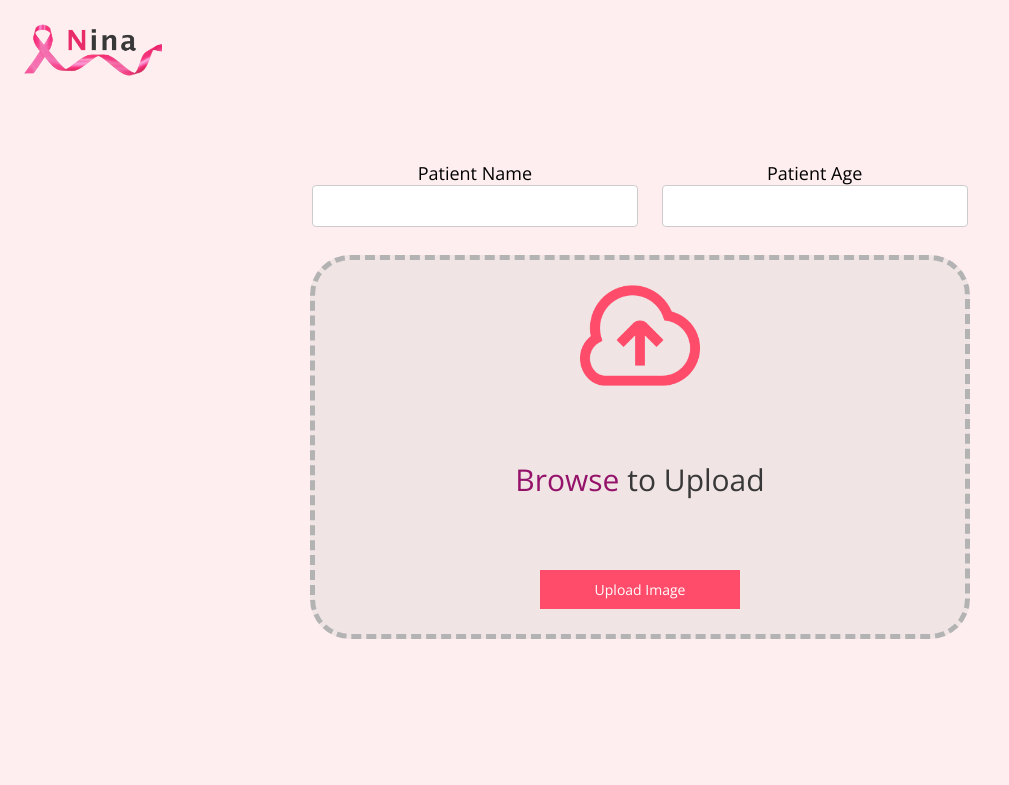
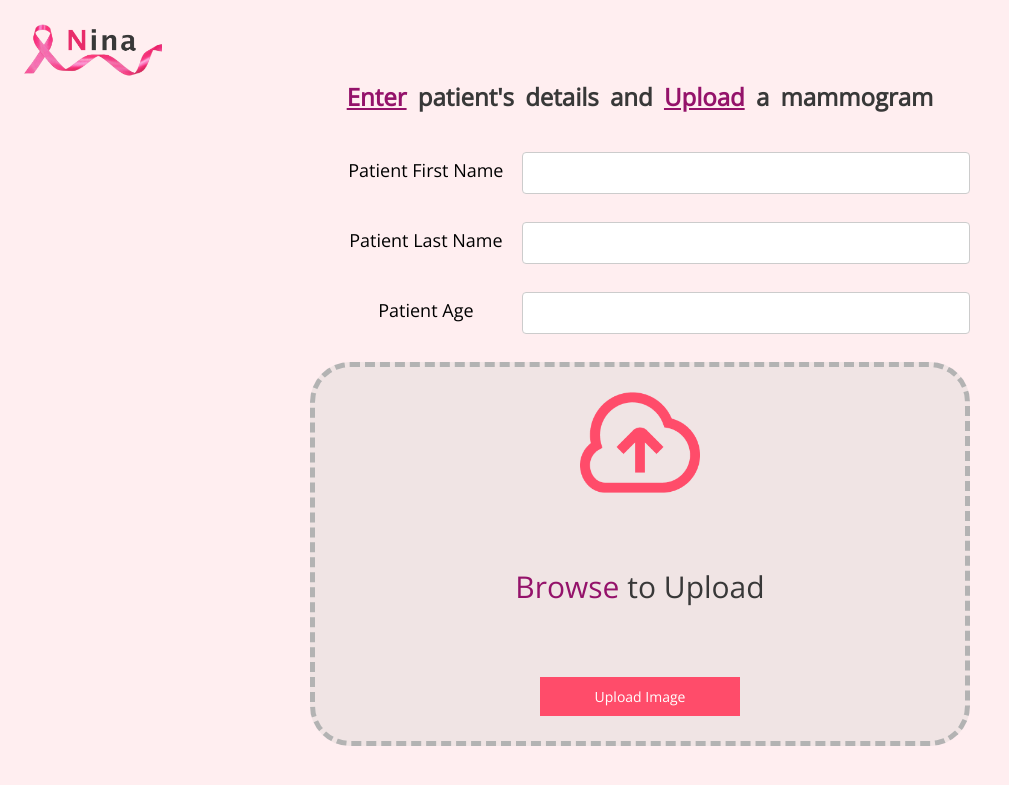
Before and after one commit to mwisechacha/Project-Nina, a Django app: page /upload/ in a window 1280 px wide. Shown: the top 785 px of the page, without its empty margins (0-1009 px from the left). Run offline with Django 5.2, Linux system fonts and the light colour scheme; parts of the project's set-up code (start-up, migrations or seed data) failed here and were passed over.

Commit message:
update patient information, redesign report format, add html report

```diff
--- a/predictions/forms.py
+++ b/predictions/forms.py
@@ -1,5 +1,5 @@
 from django import forms
-from .models import Mammogram, ModelMetrics
+from .models import Mammogram, ModelMetrics, Patient
 
 class MammogramForm(forms.ModelForm):
     class Meta:
@@ -13,3 +13,9 @@ class ModelMetricsForm(forms.ModelForm):
                   'target', 'accuracy',
                   'precision','recall',
                   'f1_score']
+
+class Patient(forms.ModelForm):
+    class Meta:
+        model = Patient
+        fields = ['first_name', 'last_name',
+                   'age']
--- a/predictions/models.py
+++ b/predictions/models.py
@@ -2,11 +2,12 @@ from django.db import models
 import uuid
 
 class Patient(models.Model):
-    name = models.CharField(max_length=100, null=True, blank=True)
+    first_name = models.CharField(max_length=100, null=True, blank=True)
+    last_name = models.CharField(max_length=100, null=True, blank=True)
     age = models.IntegerField()
 
     def __str__(self):
-        return f"Patient {self.name}"
+        return f"Patient {self.first_name} {self.last_name} aged {self.age}"
 
 
 class Mammogram(models.Model):
--- a/predictions/templates/predictions/upload_image.html
+++ b/predictions/templates/predictions/upload_image.html
@@ -14,10 +14,18 @@
     <div class="upload-container">
         <form id="upload-form" method="POST" enctype="multipart/form-data">
             {% csrf_token %}
+            <div class="upload-title">
+                <p><span><u>Enter</u></span> patient's details and <span><u>Upload</u></span>
+                a mammogram</p>
+            </div>
             <div class="patient-details">
                 <div class="patient">
-                    <label for="patient_name">Patient Name</label>
-                    <input type="text" name="patient_name" id="patient_name" required>
+                    <label for="patient_name">Patient First Name</label>
+                    <input type="text" name="patient_first_name" id="patient_first_name" required>
+                </div>
+                <div class="patient">
+                    <label for="patient_last_name">Patient Last Name</label>
+                    <input type="text" name="patient_last_name" id="patient_last_name" required>
                 </div>
                 <div class="patient">
                     <label for="patient_age">Patient Age</label>
--- a/predictions/views.py
+++ b/predictions/views.py
@@ -8,8 +8,7 @@ from reportlab.lib.styles import getSampleStyleSheet, ParagraphStyle
 from reportlab.platypus import SimpleDocTemplate, Paragraph, Spacer, Table, TableStyle, Image
 from reportlab.lib import colors
 from reportlab.lib.colors import HexColor
-from reportlab.pdfbase.ttfonts import TTFont
-from reportlab.pdfbase import pdfmetrics
+from reportlab.lib.enums import TA_RIGHT
 from .forms import MammogramForm
 from .models import Mammogram, ModelMetrics, Patient
 from .predictions import predict, get_mammogram_stats
@@ -23,10 +22,12 @@ def upload_mammogram(request):
     if request.method == 'POST':
         mammogram_form = MammogramForm(request.POST, request.FILES)
         if mammogram_form.is_valid():
-            patient_name = request.POST.get('patient_name')
+            first_name = request.POST.get('first_name')
+            last_name = request.POST.get('last_name')
             patient_age = request.POST.get('patient_age')
             patient, created = Patient.objects.get_or_create(
-                name=patient_name, age=patient_age)
+                first_name=first_name,
+                last_name=last_name, age=patient_age)
             mammogram = mammogram_form.save(commit=False)
             mammogram.patient = patient
             mammogram.save()
@@ -120,71 +121,122 @@ def results_view(request, mammogram_id):
 
 def generate_report_view(request, mammogram_id):
     mammogram = get_object_or_404(Mammogram, pk=mammogram_id)
-    context = {
-        'mammogram': mammogram,
-        'prediction': mammogram.model_diagnosis,
-        'describe_prediction': mammogram.descriptive_diagnosis,
-        'birads_assessment': mammogram.birads_assessment,
-        'breast_density': mammogram.breast_density,
-        'breast_density_category': mammogram.breast_density,
-    }
+    patient = mammogram.patient
 
     response = HttpResponse(content_type='application/pdf')
-    response['Content-Disposition'] = f'attachment; filename="report_{mammogram_id}.pdf"'
+    response['Content-Disposition'] = f'attachment; filename="{patient.first_name}{patient.last_name}_diagnosis report_{mammogram_id}.pdf"'
 
     buffer = BytesIO()
     doc = SimpleDocTemplate(buffer, pagesize=letter)
 
     styles = getSampleStyleSheet()
-    styles['Heading1'].fontSize = 18
-    styles['Heading1'].leading = 22
-    styles['Heading1'].spaceAfter = 10
-    styles['Heading1'].alignment = 1
-
-    styles.add(ParagraphStyle(name='CustomHeading2', fontSize=14, leading=18, spaceAfter=10))
-    styles.add(ParagraphStyle(name='CustomBodyText', fontSize=12, leading=14))
-
-    # register font
-    # font_path = os.path.join(settings.STATICFILES_DIRS[0], 'fonts', 'OpenSans-Regular.ttf')
-    # pdfmetrics.registerFont(TTFont('OpenSans', font_path))
+    styles.add(ParagraphStyle(name="CenteredHeading", fontSize=18, spaceAfter=10, alignment=1, fontName="Helvetica-Bold"))
+    styles.add(ParagraphStyle(name="SubHeading", fontSize=14, spaceAfter=6, fontName="Helvetica-Bold"))
+    styles.add(ParagraphStyle(name="CustomBodyText", fontSize=12, leading=16, spaceAfter=10))
+    styles.add(ParagraphStyle(name="TableHeader", fontSize=12, textColor=colors.white, backColor=HexColor("#FFEEF0"), alignment=1))
+    styles.add(ParagraphStyle(name="Date", fontSize=12, textColor=colors.grey, alignment=TA_RIGHT))
 
     elements = []
 
     # add logo
     logo_path = os.path.join(settings.STATICFILES_DIRS[0], 'images', 'nina-logo.png')
     elements.append(Image(logo_path, width=100, height=50))
+    elements.append(Spacer(1, 5))
+
+    logo_description = "Nina Breast Cancer Detection System"
+    elements.append(Paragraph(logo_description, ParagraphStyle(name="LogoDescription", fontSize=12, alignment=1, textColor=colors.grey)))
     elements.append(Spacer(1, 12))
 
+    elements.append(Paragraph("Breast Cancer Diagnosis Report", styles['CenteredHeading']))
+    elements.append(Paragraph(mammogram.uploaded_at.strftime('%d-%m-%Y'), styles['Date']))
+    elements.append(Spacer(1, 20))
 
-    elements.append(Paragraph(f"Diagnosis Report for {Patient.name}", styles['Heading1']))
-    elements.append(Spacer(1, 12))
+    # patient information
+    elements.append(Paragraph("Patient Information", styles["SubHeading"]))
+    patient_info_data = [
+        ["Patient Name:", patient.first_name + " " + patient.last_name],
+        ["Age:", str(patient.age)]
+    ]
+    patient_info_table = Table(patient_info_data, colWidths=[150, 300])
+    patient_info_table.setStyle(TableStyle([
+        ('TEXTCOLOR', (0, 0), (-1, -1), colors.black),
+        ('ALIGN', (0, 0), (-1, -1), 'LEFT'),
+        ('FONTNAME', (0, 0), (-1, -1), 'Helvetica'),
+        ('BOTTOMPADDING', (0, 0), (-1, -1), 5),
+    ]))
+    elements.append(patient_info_table)
+    elements.append(Spacer(1, 10))
 
-    # add mammogram image
+    # findings and diagnosis
+    elements.append(Paragraph("<u>Summary Findings<u>", styles["SubHeading"]))
+    findings_text = f"""
+    The mammogram was analyzed using a ResNet18 model for image-based classification
+    and a Random Forest Classifier for mass attributes. The model predicted the diagnosis as
+    <b>{mammogram.model_diagnosis}</b>.
+    """
+    elements.append(Paragraph(findings_text, styles["CustomBodyText"]))
+    elements.append(Spacer(1, 10))
+
+    # mammogram image
+    elements.append(Paragraph("Mammogram Image", styles["SubHeading"]))
+    elements.append(Spacer(1, 5))
     mammogram_image_path = mammogram.image.path
-    elements.append(Image(mammogram_image_path, width=400, height=400))
+    elements.append(Image(mammogram_image_path, width=80, height=80))
+    elements.append(Spacer(1, 15))
 
-    data = [
-        ['Field', 'Value'],
-        ['Pathology', mammogram.model_diagnosis],
-        ['Birads Assessment', mammogram.birads_assessment],
-        ['Breast Density', mammogram.breast_density],
-        ['Mass Shape', mammogram.mass_shape],
-        ['Mass Margin', mammogram.mass_margin]
+    # mass attributes table
+    elements.append(Paragraph("Mass Attributes", styles["SubHeading"]))
+    attributes_data = [
+        ["Mass Shape", mammogram.mass_shape],
+        ["Mass Margin", mammogram.mass_margin],
+        ["Breast Density", mammogram.breast_density]
     ]
+    attributes_table = Table(attributes_data, colWidths=[200, 300])
+    attributes_table.setStyle(TableStyle([
+        ('BACKGROUND', (0, 0), (-1, 0), HexColor("#FFEEF0")),
+        ('TEXTCOLOR', (0, 0), (-1, 0), colors.white),
+        ('ALIGN', (0, 0), (-1, -1), 'LEFT'),
+        ('FONTNAME', (0, 0), (-1, 0), 'Helvetica-Bold'),
+        ('BOTTOMPADDING', (0, 0), (-1, 0), 8),
+        ('BACKGROUND', (0, 1), (-1, -1), colors.whitesmoke),
+        ('GRID', (0, 0), (-1, -1), 1, colors.black)
+    ]))
+    elements.append(attributes_table)
+    elements.append(Spacer(1, 15))
 
-    table = Table(data, colWidths=[150, 300])
-    table.setStyle(TableStyle([
-        ('BACKGROUND', (0, 0), (-1, 0), HexColor("#FFEEF0")),
-        ('TEXTCOLOR', (0, 0), (-1, 0), colors.black),
-        ('ALIGN', (0, 0), (-1, -1), 'CENTER'),
-        # ('FONTNAME', (0, 0), (-1, 0), 'OpenSans'),
-        ('BOTTOMPADDING', (0, 0), (-1, 0), 12),
-        ('BACKGROUND', (0, 1), (-1, -1), colors.beige),
-        ('GRID', (0, 0), (-1, -1), 1, colors.black),
-    ]))
+    # mass attributes prediction
+    elements.append(Paragraph("Mass Attributes Prediction", styles["SubHeading"]))
+    elements.append(Paragraph(f"""
+    Based on mass attributes, the Random Forest Classifier predicted the diagnosis as
+    <b>{mammogram.descriptive_diagnosis}</b>. The patient has a breast density of
+    <b>{mammogram.breast_density}</b>.
+    """, styles["CustomBodyText"]))
+    elements.append(Spacer(1, 10))
 
-    elements.append(table)
-    elements.append(Spacer(1, 12))
+    # BIRADS assessment
+    elements.append(Paragraph("BIRADS Assessment", styles["SubHeading"]))
+    elements.append(Paragraph(f"""
+    The BIRADS model classifies the patient's cancer level as
+    <b>{mammogram.birads_assessment}</b> with a probability of
+    <b>{mammogram.probability_of_cancer}%</b>.
+    """, styles["CustomBodyText"]))
+    elements.append(Spacer(1, 10))
+
+    # recommendation
+    elements.append(Paragraph("Recommendations", styles["SubHeading"]))
+    elements.append(Paragraph("""
+    If the model's predictions align with the radiologist's assessment,
+    further consultation with a healthcare provider is recommended.
+    """, styles["CustomBodyText"]))
+    elements.append(Spacer(1, 20))
+
+    footer_logo_path = os.path.join(settings.STATICFILES_DIRS[0], 'images', 'nina-logo.png')
+    elements.append(Image(footer_logo_path, width=50, height=25))
+    elements.append(Spacer(1, 5))
+
+    # footer text
+    footer_text = "Nina Breast Cancer Detection System | Contact: support@ninahealth.com"
+    elements.append(Paragraph(footer_text, ParagraphStyle(name="Footer", fontSize=10, alignment=1, textColor=colors.grey)))
 
     doc.build(elements)
 
--- a/static/css/home.css
+++ b/static/css/home.css
@@ -98,11 +98,6 @@ u{
     transition: background-color 0.3s ease;
 }
 
-/* .button-group .btn-demo:hover{
-    background-color: #FF4C6A;
-    color: white;
-} */
-
 .play-icon{
     margin-right: 8px;
     width: 30px;
--- a/static/css/upload_image.css
+++ b/static/css/upload_image.css
@@ -18,24 +18,57 @@ body{
 
 }
 
+.upload-title{
+    display: flex;
+    align-items: center;
+    justify-content: center;
+    text-align: center;
+    font-family: 'Poppins', sans-serif;
+    color: black;
+    margin-bottom: 12px;
+}
+
+.upload-title span{
+    color: #94126A;
+    text-underline-position: below;
+}
+
+.upload-title p{
+    max-width: 60ch;
+    word-spacing: 5px;
+    font-size: 24px;
+    font-weight: 600;
+}
+
 .patient-details{
     display: flex;
-    align-items: center;
+    flex-direction: column;
+    align-items: flex-start;
     justify-content: center;
     gap: 24px;
     margin-bottom: 24px;
 }
 
+.patient{
+    display: flex;
+    align-items: center;
+    justify-content: space-between;
+    width: 100%;
+}
+
 .patient-details label{
     font-family: 'Open Sans', sans-serif;
+    display: block;
     font-size: 18px;
     font-weight: 200;
     margin-bottom: 10px;
     color: black;
+    width: 30%;
+    padding-left: 20px;
 }
 
 .patient-details input{
-    width: 100%;
+    width: 70%;
     padding: 12px;
     font-size: 14px;
     border-radius: 4px;
@@ -48,7 +81,6 @@ body{
 .patient-details input:focus{
     border-color: #FF4C6A;
     box-shadow: 0 0 5px rgba(255, 89, 143, 0.5);
-    width: 100%;
 }
 
 .logo-container{
```
Also changed, not shown: predictions/templates/predictions/report.html (+38 -15 lines), predictions/templates/predictions/results.html (+3 -8 lines), predictions/migrations/0006_rename_name_patient_first_name_patient_last_name.py (added).
